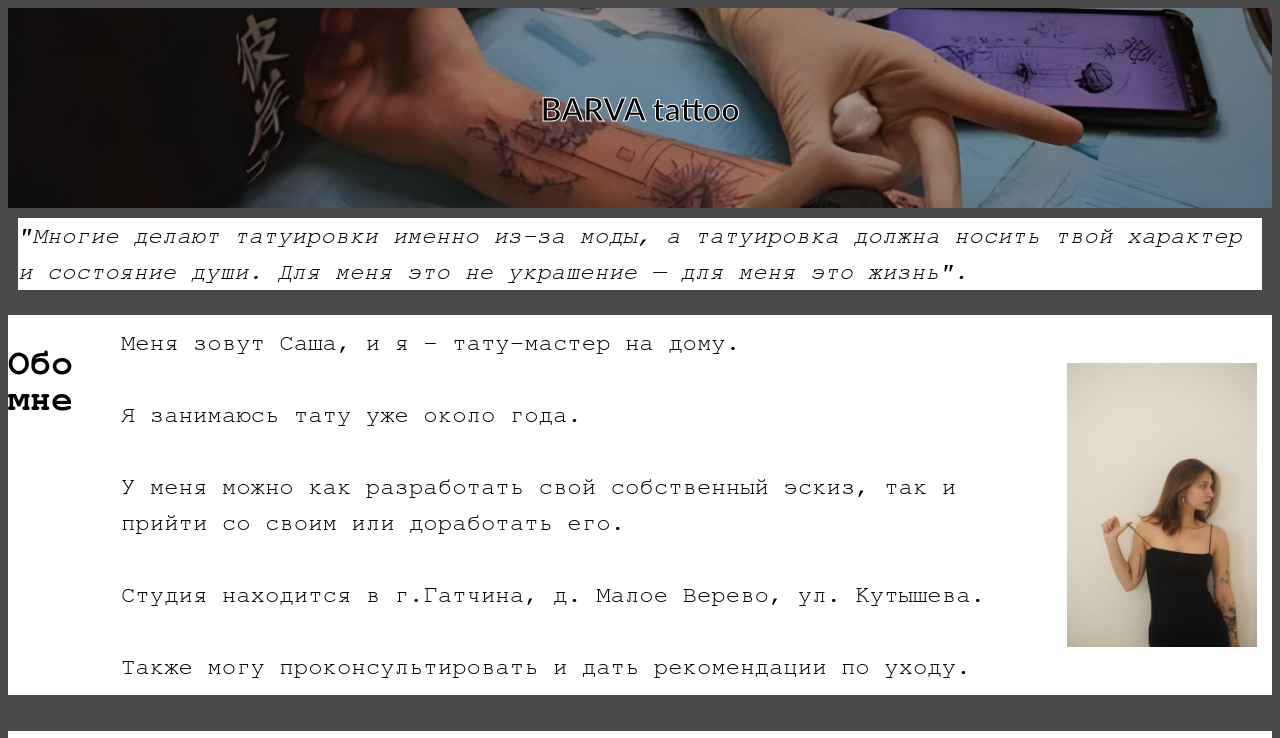
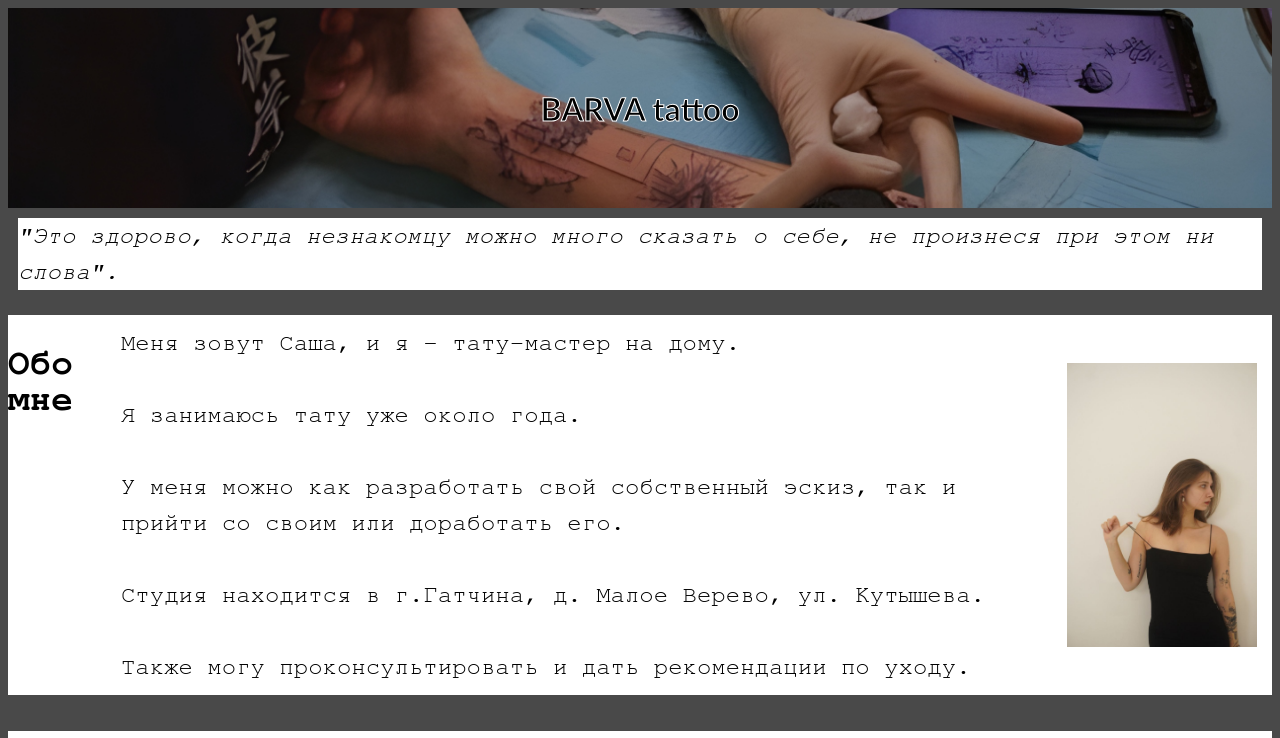
Before and after one commit to merostoletoast/barvatattoo, a plain HTML site: page index.html in a window 1280 px wide. Shown: the top 738 px of the page. Drawn offline with Linux system fonts and the light colour scheme.

Commit message:
Update index.html

```diff
--- a/index.html
+++ b/index.html
@@ -8,8 +8,7 @@
 </head>
 <body>
     <div id="up"><h1><strong>BARVA tattoo</strong></h1></div>
-    <p id="cit"><i>"Многие делают татуировки именно из-за моды, а татуировка должна носить твой характер и состояние души. Для меня это не украшение —
-    для меня это жизнь".</i></p>
+    <p id="cit"><i>"Это здорово, когда незнакомцу можно много сказать о себе, не произнеся при этом ни слова".</i></p>
    <div id="tt">
         <h2>Обо мне</h2>
         <p>Меня зовут Саша, и я - тату-мастер на дому. <br><br>Я занимаюсь тату уже около года.
```
